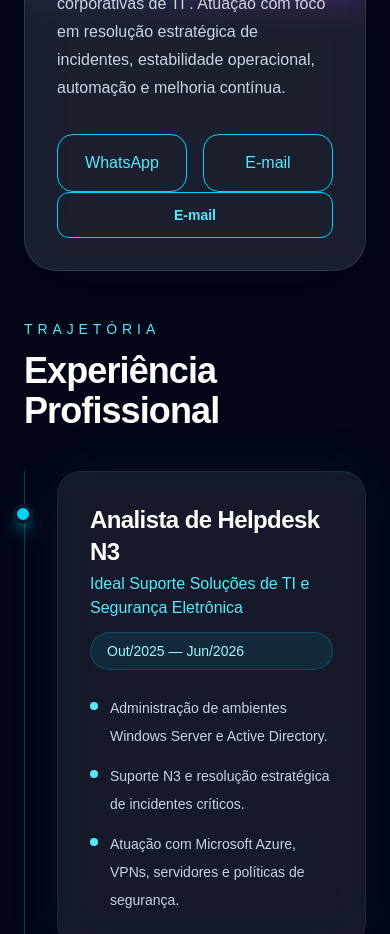
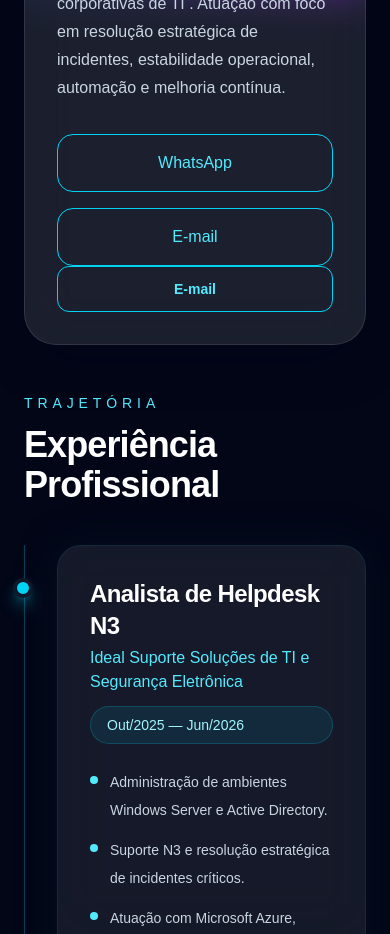
Before and after one commit to luna-rafa/portfolio-rafaela, a React (Vite) app: page /curriculo in a window 390 px wide. Shown: the part 860-1794 px from the top of the page. Built offline with nearby package versions, Linux system fonts and the light colour scheme.

Commit message:
Corrige botão duplicado

```diff
--- a/src/pages/Curriculo.jsx
+++ b/src/pages/Curriculo.jsx
@@ -259,7 +259,7 @@
               estabilidade operacional, automação e melhoria contínua.
             </p>
 
-            <div className="mt-8 grid grid-cols-2 gap-4 sm:flex-row">
+            <div className="mt-8 flex flex-col gap-4 sm:flex-row">
 
               <a
               href="https://wa.me/5527998540485"
```
Lines whose indentation alone changed are shown as unchanged.
